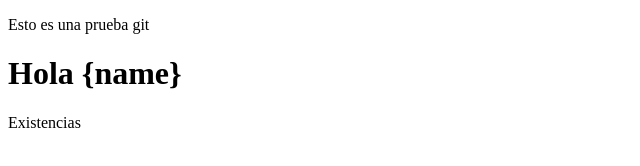
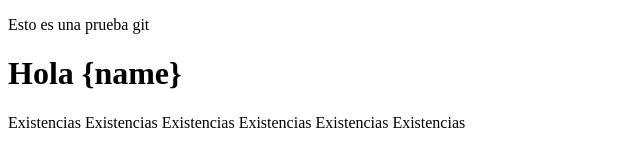
Before and after one commit to ecs17/GitTest, a plain HTML site: page index.html in a window 1280 px wide. Shown: the whole page, without its empty margins (0-640 px from the left). Drawn offline with Linux system fonts and the light colour scheme.

Commit message:
commit de prueba

```diff
--- a/index.html
+++ b/index.html
@@ -8,5 +8,10 @@
         <p>Esto es una prueba git</p>
         <h1>Hola {name}</h1>
         <label>Existencias</label>
+        <label>Existencias</label>
+        <label>Existencias</label>
+        <label>Existencias</label>
+        <label>Existencias</label>
+        <label>Existencias</label>
     </body>
 </html>
```
